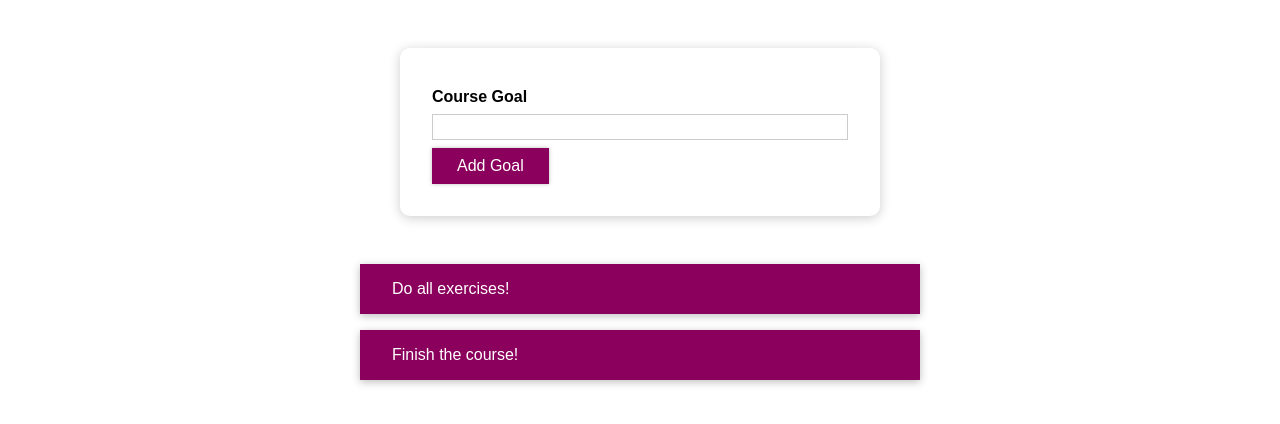
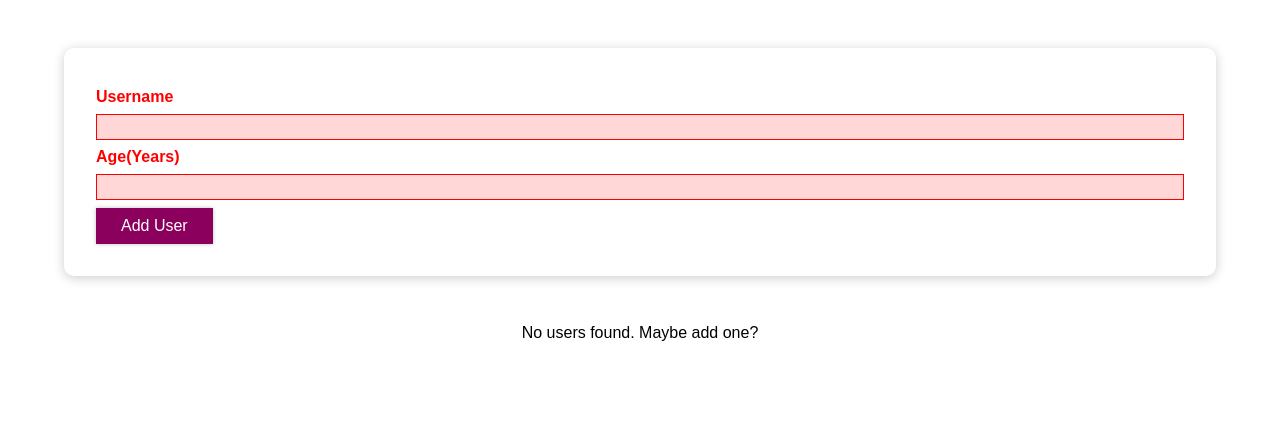
Before and after one commit to hyunz214/React.study-dynamic-styling, a React (Create React App) app: page / in a window 1280 px wide. Shown: the top 424 px of the page. Built offline with nearby package versions, Linux system fonts and the light colour scheme.

Commit message:
동적스타일링과 더불어 유저 저장하는 프로젝트로 변경

```diff
--- a/src/App.css
+++ b/src/App.css
@@ -1,11 +1,11 @@
 #goals {
-  width: 35rem;
+    /* width: 35rem; */
     max-width: 90%;
     margin: 3rem auto;
 }
 
 #goal-form {
-  width: 30rem;
+    /* width: 30rem; */
     max-width: 90%;
     margin: 3rem auto;
     padding: 2rem;
--- a/src/App.js
+++ b/src/App.js
@@ -1,55 +1,42 @@
-import React, { useState } from 'react';
+import React, { useState, useEffect } from "react";
 
-import CourseGoalList from './components/CourseGoals/CourseGoalList/CourseGoalList';
-import CourseInput from './components/CourseGoals/CourseInput/CourseInput';
-import './App.css';
+import UserList from "./components/Users/UserList/UserList";
+import UserInput from "./components/Users/UserInput/UserInput";
+import "./App.css";
 
 const App = () => {
-  const [courseGoals, setCourseGoals] = useState([
-    { text: 'Do all exercises!', id: 'g1' },
-    { text: 'Finish the course!', id: 'g2' }
+    const [users, setUsers] = useState([
+        // { text: "Do all exercises!", id: "g1" },
+        // { text: "Finish the course!", id: "g2" },
     ]);
 
-  const addGoalHandler = enteredText => {
-    setCourseGoals(prevGoals => {
-      const updatedGoals = [...prevGoals];
-      updatedGoals.unshift({ text: enteredText, id: Math.random().toString() });
-      return updatedGoals;
+    const addGoalHandler = (enteredValues) => {
+        setUsers((prevGoals) => {
+            const updatedUsers = [...prevGoals];
+            updatedUsers.unshift({ ...enteredValues, id: Math.random().toString() });
+            return updatedUsers;
         });
     };
 
-  const deleteItemHandler = goalId => {
-    setCourseGoals(prevGoals => {
-      const updatedGoals = prevGoals.filter(goal => goal.id !== goalId);
-      return updatedGoals;
+    const deleteItemHandler = (goalId) => {
+        setUsers((prevGoals) => {
+            const updatedUsers = prevGoals.filter((goal) => goal.id !== goalId);
+            return updatedUsers;
         });
     };
 
-  let content = (
-    <p style={{ textAlign: 'center' }}>No goals found. Maybe add one?</p>
-  );
+    let content = <p style={{ textAlign: "center" }}>No users found. Maybe add one?</p>;
 
-  if (courseGoals.length > 0) {
-    content = (
-      <CourseGoalList items={courseGoals} onDeleteItem={deleteItemHandler} />
-    );
+    if (users.length > 0) {
+        content = <UserList items={users} onDeleteItem={deleteItemHandler} />;
     }
 
     return (
         <div>
             <section id="goal-form">
-        <CourseInput onAddGoal={addGoalHandler} />
+                <UserInput onAddGoal={addGoalHandler} />
             </section>
-      <section id="goals">
-        {content}
-        {/* {courseGoals.length > 0 && (
-          <CourseGoalList
-            items={courseGoals}
-            onDeleteItem={deleteItemHandler}
-          />
-        ) // <p style={{ textAlign: 'center' }}>No goals found. Maybe add one?</p>
-        } */}
-      </section>
+            <section id="goals">{content}</section>
         </div>
     );
 };
--- a/src/components/CourseGoals/CourseGoalItem/CourseGoalItem.css
+++ /dev/null
@@ -1,8 +0,0 @@
-.goal-item {
-  margin: 1rem 0;
-  background: #8b005d;
-  box-shadow: 0 2px 8px rgba(0, 0, 0, 0.26);
-  color: white;
-  padding: 1rem 2rem;
-  cursor: pointer;
-}
--- a/src/components/CourseGoals/CourseGoalItem/CourseGoalItem.js
+++ /dev/null
@@ -1,20 +0,0 @@
-import React from 'react';
-
-import './CourseGoalItem.css';
-
-const CourseGoalItem = props => {
-  // const [deleteText, setDeleteText] = useState('');
-
-  const deleteHandler = () => {
-    // setDeleteText('(Deleted!)');
-    props.onDelete(props.id);
-  };
-
-  return (
-    <li className="goal-item" onClick={deleteHandler}>
-      {props.children}
-    </li>
-  );
-};
-
-export default CourseGoalItem;
--- a/src/components/CourseGoals/CourseGoalList/CourseGoalList.css
+++ /dev/null
@@ -1,5 +0,0 @@
-.goal-list {
-  list-style: none;
-  margin: 0;
-  padding: 0;
-}
--- a/src/components/CourseGoals/CourseGoalList/CourseGoalList.js
+++ /dev/null
@@ -1,22 +0,0 @@
-import React from 'react';
-
-import CourseGoalItem from '../CourseGoalItem/CourseGoalItem';
-import './CourseGoalList.css';
-
-const CourseGoalList = props => {
-  return (
-    <ul className="goal-list">
-      {props.items.map(goal => (
-        <CourseGoalItem
-          key={goal.id}
-          id={goal.id}
-          onDelete={props.onDeleteItem}
-        >
-          {goal.text}
-        </CourseGoalItem>
-      ))}
-    </ul>
-  );
-};
-
-export default CourseGoalList;
--- a/src/components/CourseGoals/CourseInput/CourseInput.js
+++ /dev/null
@@ -1,65 +0,0 @@
-import React, { useState } from "react";
-// import styled from "styled-components";
-
-import Button from "../../UI/Button/Button";
-import styles from "./CourseInput.module.css";
-
-// const FormControl = styled.div`
-//     margin: 0.5rem 0;
-
-//     & label {
-//         font-weight: bold;
-//         display: block;
-//         margin-bottom: 0.5rem;
-//         color: ${(props) => (props.invalid ? "red" : "black")};
-//     }
-
-//     & input {
-//         display: block;
-//         width: 100%;
-//         border: 1px solid ${(props) => (props.invalid ? "red" : "#ccc")};
-//         background: ${(props) => (props.invalid ? "#ffd7d7" : "transparent")};
-//         font: inherit;
-//         line-height: 1.5rem;
-//         padding: 0 0.25rem;
-//     }
-
-//     & input:focus {
-//         outline: none;
-//         background: #fad0ec;
-//         border-color: #8b005d;
-//     }
-// `;
-
-const CourseInput = (props) => {
-    const [enteredValue, setEnteredValue] = useState("");
-    const [isValid, setIsValid] = useState(true);
-
-    const goalInputChangeHandler = (event) => {
-        if (event.target.value.length > 0) {
-            setIsValid(true);
-        }
-        setEnteredValue(event.target.value);
-    };
-
-    const formSubmitHandler = (event) => {
-        event.preventDefault();
-        if (enteredValue === "") {
-            setIsValid(false);
-            return;
-        }
-        props.onAddGoal(enteredValue);
-    };
-
-    return (
-        <form onSubmit={formSubmitHandler}>
-            <div className={`${styles["form-control"]} ${!isValid && styles.invalid}`}>
-                <label>Course Goal</label>
-                <input type="text" onChange={goalInputChangeHandler} />
-            </div>
-            <Button type="submit">Add Goal</Button>
-        </form>
-    );
-};
-
-export default CourseInput;
--- /dev/null
+++ b/src/components/Users/UserInput/UserInput.js
@@ -0,0 +1,93 @@
+import React, { useState, useEffect } from "react";
+// import styled from "styled-components";
+
+import Button from "../../UI/Button/Button";
+import styles from "./UserInput.module.css";
+
+// const FormControl = styled.div`
+//     margin: 0.5rem 0;
+
+//     & label {
+//         font-weight: bold;
+//         display: block;
+//         margin-bottom: 0.5rem;
+//         color: ${(props) => (props.invalid ? "red" : "black")};
+//     }
+
+//     & input {
+//         display: block;
+//         width: 100%;
+//         border: 1px solid ${(props) => (props.invalid ? "red" : "#ccc")};
+//         background: ${(props) => (props.invalid ? "#ffd7d7" : "transparent")};
+//         font: inherit;
+//         line-height: 1.5rem;
+//         padding: 0 0.25rem;
+//     }
+
+//     & input:focus {
+//         outline: none;
+//         background: #fad0ec;
+//         border-color: #8b005d;
+//     }
+// `;
+
+const UserInput = (props) => {
+    const [user, setUser] = useState({
+        name: "",
+        age: "",
+    });
+    const [isValid, setIsValid] = useState({
+        name: false,
+        age: false,
+    });
+
+    useEffect(() => {
+        console.log("user", user);
+    }, [user]);
+
+    const changeInputHandler = (event, inputName) => {
+        if (event.target.value.length > 0) {
+            setIsValid((prev) => {
+                return { ...prev, [inputName]: true };
+            });
+        } else {
+            setIsValid((prev) => {
+                return { ...prev, [inputName]: false };
+            });
+        }
+
+        setUser((prev) => {
+            return { ...prev, [inputName]: event.target.value };
+        });
+    };
+
+    const formSubmitHandler = (event) => {
+        event.preventDefault();
+        if (user.name === "" || user.age === "") {
+            alert("모든 정보가 입력되어야 합니다.");
+            // setIsValid(false);
+            return;
+        }
+        props.onAddGoal(user);
+        setUser({
+            name: "",
+            age: "",
+        });
+    };
+
+    return (
+        <form onSubmit={formSubmitHandler}>
+            <div className={`${styles["form-control"]} ${!isValid.name && styles.invalid}`}>
+                <label htmlFor="username">Username</label>
+                <input type="text" id="username" value={user.name} onChange={(e) => changeInputHandler(e, "name")} />
+            </div>
+            <div className={`${styles["form-control"]} ${!isValid.age && styles.invalid}`}>
+                <label htmlFor="age">Age(Years)</label>
+                <input type="number" id="age" value={user.age} onChange={(e) => changeInputHandler(e, "age")} />
+            </div>
+            <Button type="submit">Add User</Button>
+        </form>
+    );
+};
+
+export default UserInput;
--- /dev/null
+++ b/src/components/Users/UserItem/UserItem.js
@@ -0,0 +1,28 @@
+import React from "react";
+
+// import './UserItem.css';
+import styled from "styled-components";
+
+const ListItem = styled.li`
+    margin: 1rem 0;
+    padding: 1rem 2rem;
+    cursor: pointer;
+    border: 1px solid black;
+`;
+
+const UserItem = (props) => {
+    // const [deleteText, setDeleteText] = useState('');
+
+    const deleteHandler = () => {
+        // setDeleteText('(Deleted!)');
+        props.onDelete(props.id);
+    };
+
+    return (
+        <ListItem className="goal-item" onClick={deleteHandler}>
+            {props.children}
+        </ListItem>
+    );
+};
+
+export default UserItem;
--- /dev/null
+++ b/src/components/Users/UserList/UserList.js
@@ -0,0 +1,27 @@
+import React from "react";
+
+import UserItem from "../UserItem/UserItem";
+// import "./UserList.css";
+import styled from "styled-components";
+
+const ListWrapper = styled.ul`
+    margin: 0;
+    list-style: none;
+    padding: 2rem;
+    box-shadow: 0 2px 12px rgba(0, 0, 0, 0.2);
+    border-radius: 10px;
+`;
+
+const UserList = (props) => {
+    return (
+        <ListWrapper>
+            {props.items.map((goal) => (
+                <UserItem key={goal.id} id={goal.id} onDelete={props.onDeleteItem}>
+                    {`${goal.name} (${goal.age} years old)`}
+                </UserItem>
+            ))}
+        </ListWrapper>
+    );
+};
+
+export default UserList;
```
Also changed, not shown: package.json (+8 -1 lines), src/components/Users/UserInput/UserInput.module.css (renamed from src/components/CourseGoals/CourseInput/CourseInput.module.css). Lines whose indentation alone changed are shown as unchanged.
